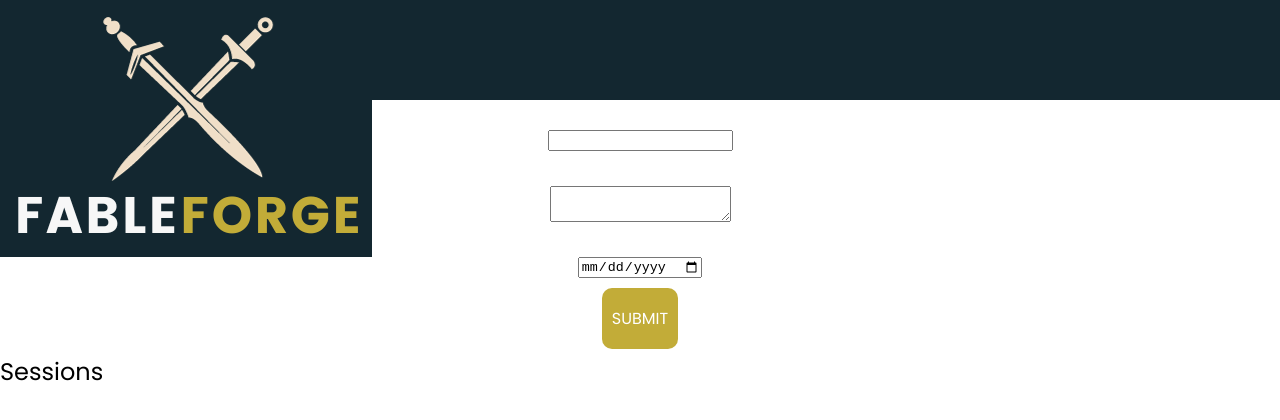
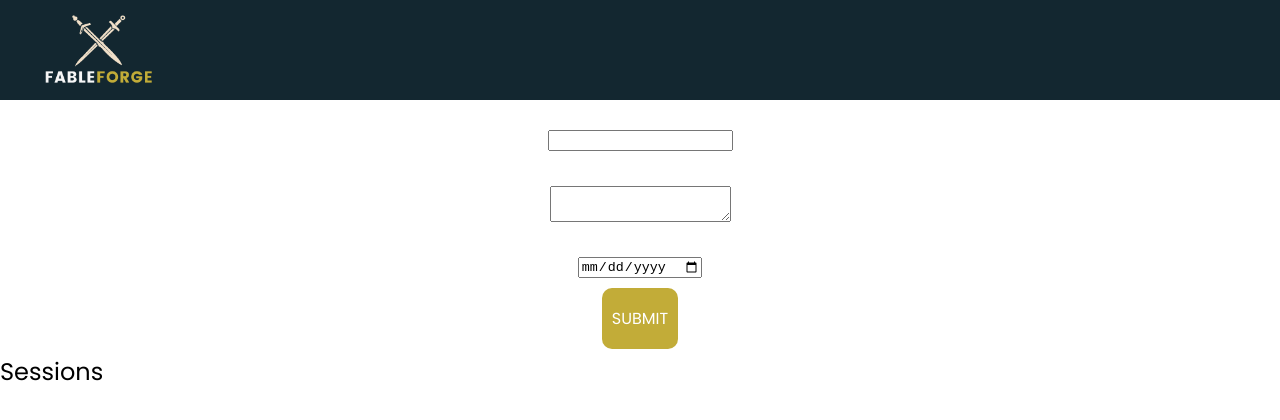
Before and after one commit to alliebourden/fableforge, a React (Vite) app: page / in a window 1280 px wide. Shown: the top 420 px of the page. Built offline with nearby package versions, Linux system fonts and the light colour scheme.

Commit message:
sized and added margin to logo

```diff
--- a/src/index.css
+++ b/src/index.css
@@ -10,6 +10,11 @@
   width: 100%;
   height: 100px;
   background-color: #132730;
+}
+
+.top-logo {
+  box-sizing: border-box;
+  margin: 10px 0 0 40px;
 }
 
 button {
--- a/src/pages/Layout.jsx
+++ b/src/pages/Layout.jsx
@@ -7,7 +7,7 @@ export default function Layout() {
     <div>
       <RouterProvider router={router} />
       <div className="top-bar">
-        <img src={Logo}></img>
+        <img src={Logo} height={80} className="top-logo" />
       </div>
     </div>
   );
```
